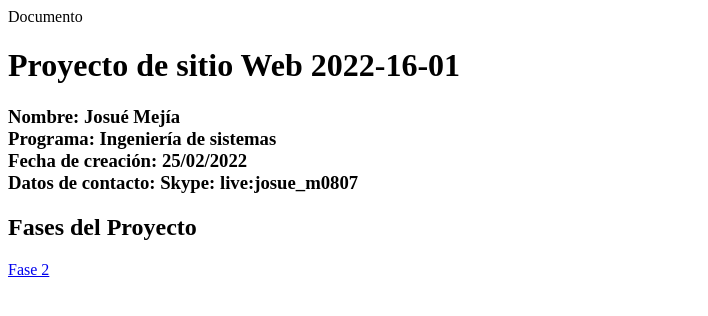
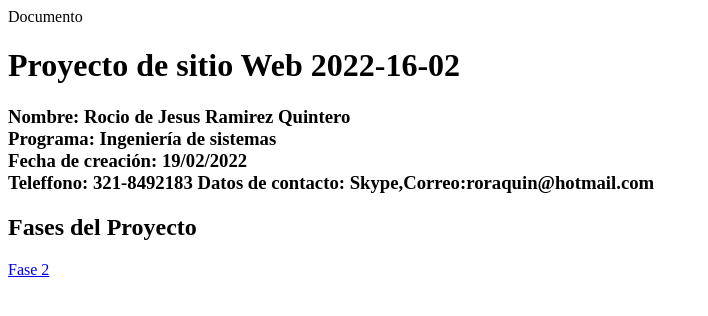
Before and after one commit to RocioRQ/DSW-RocioRamirez, a plain HTML site: page index.html in a window 1280 px wide. Shown: the whole page, without its empty margins (0-708 px from the left). Drawn offline with Linux system fonts and the light colour scheme.

Commit message:
Revert "Update index.html"
This reverts commit e402f095077285846d1129ce869ab20d32c1f683.

```diff
--- a/index.html
+++ b/index.html
@@ -1,4 +1,3 @@
-<! DOCTYPE html>
 <html lang="es">
 <cabeza>
     <meta charset="UTF-8">
@@ -8,14 +7,14 @@
 
 </cabeza>
 <cuerpo>
-   <p><h1>Proyecto de sitio Web 2022-16-01</h1>
-    <h3>Nombre: Josué Mejía <br>
+   <p><h1>Proyecto de sitio Web 2022-16-02</h1>
+    <h3>Nombre: Rocio de Jesus Ramirez Quintero <br>
         Programa: Ingeniería de sistemas <br>
-        Fecha de creación: 25/02/2022 <br>
-        Datos de contacto: Skype: live:josue_m0807</h3></p>
+        Fecha de creación: 19/02/2022 <br>
+        Teleffono: 321-8492183
+        Datos de contacto: Skype,Correo:roraquin@hotmail.com </h3></p>
 
-        <!--En esta parte van los enlaces a las fases del sitio web-->
-        <h2>Fases del Proyecto</h2>
+                <h2>Fases del Proyecto</h2>
         <a href="fase2/design.html"> Fase 2</a>
 </cuerpo>
 </html>
```
